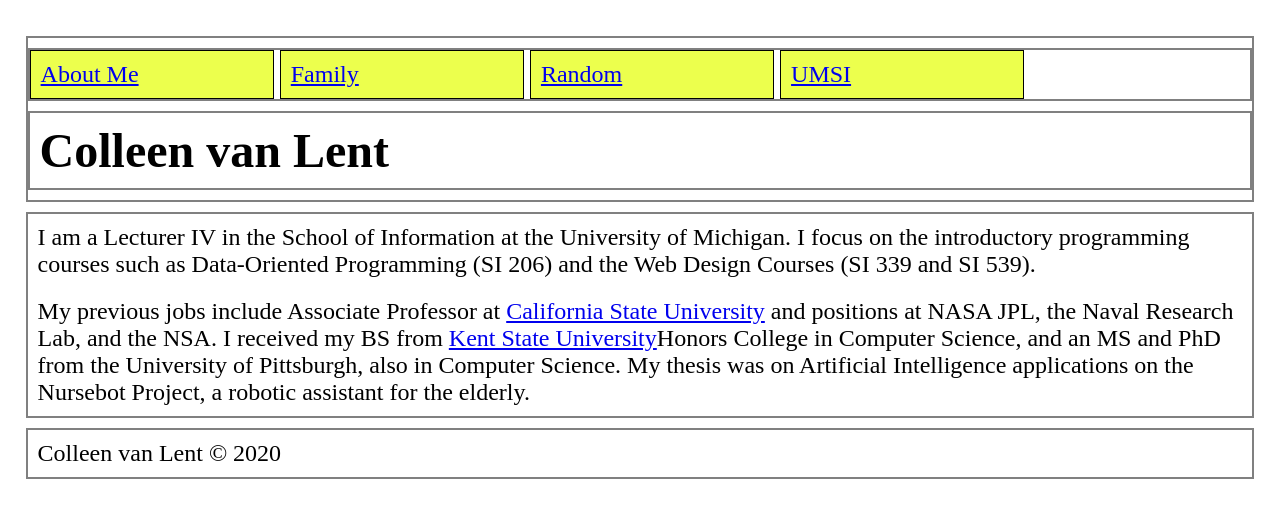
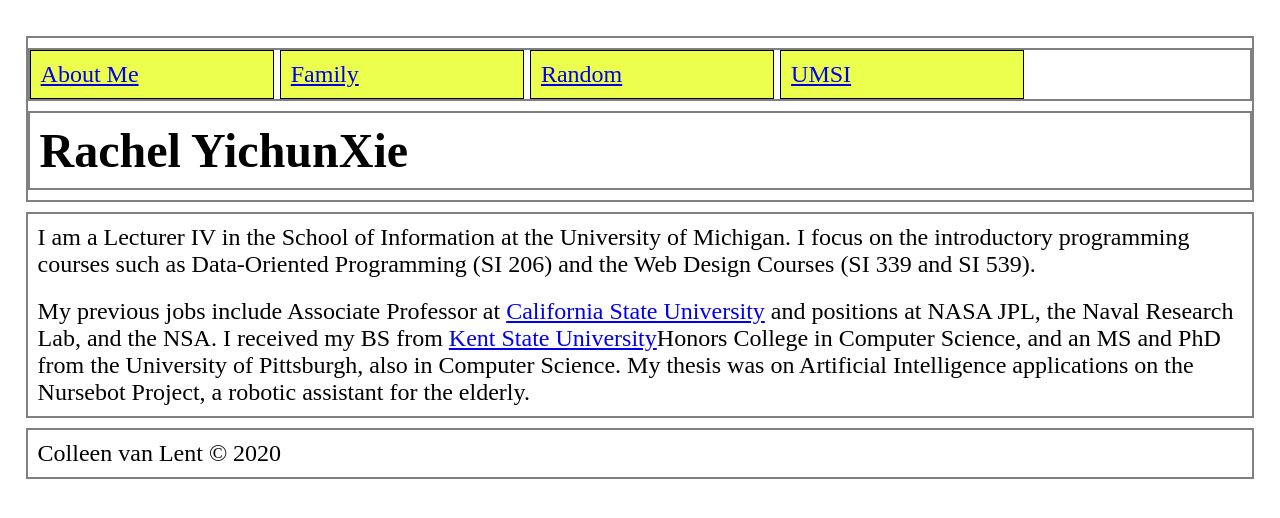
Before and after one commit to rxiie/homework1-2021, a plain HTML site: page index.html in a window 1280 px wide. Drawn offline with Linux system fonts and the light colour scheme; files that its build step writes are made by us from their sources.

Commit message:
Add files via upload

```diff
--- a/index.html
+++ b/index.html
@@ -22,7 +22,7 @@
 			</ul>
 		</nav>
 
-		<h1>Colleen van Lent</h1>
+		<h1>Rachel YichunXie</h1>
 
 	</header>
 
```
